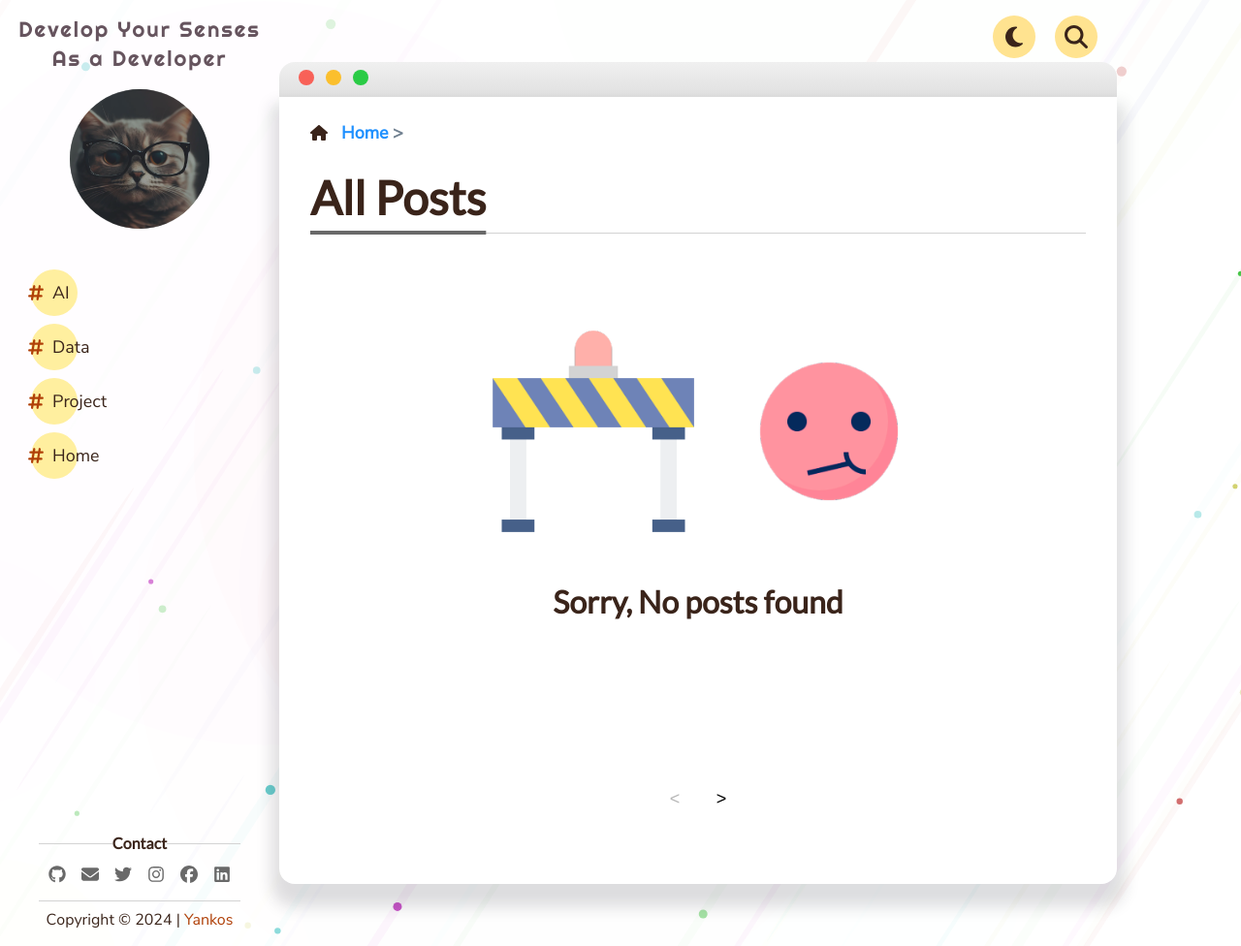
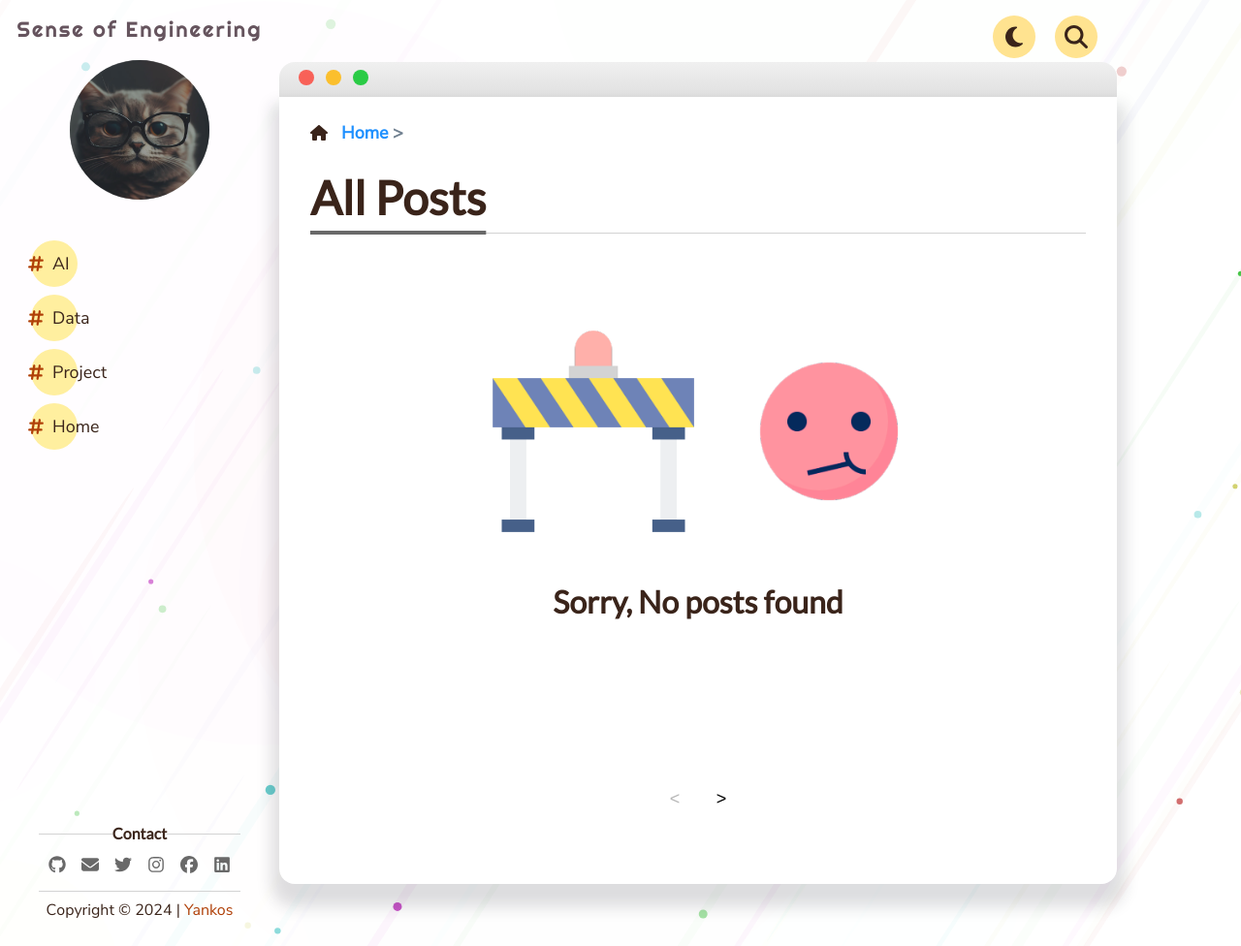
Before and after one commit to jjunier/jjunier.github.io, a Jekyll site: the page built from _pages/index.md, in a window 1280 px wide and 976 px high. Shown: the whole window at 97% size. Built offline with Jekyll 4.4.1, drawn with Linux system fonts in a browser that asks for light colours; part of the change alters nothing that is shown.

Commit message:
chore: update main title & giscus api

```diff
--- a/_config.yml
+++ b/_config.yml
@@ -1,4 +1,4 @@
-title: Develop Your Senses As a Developer
+title: Sense of Engineering
 description: "Satellite - jekyll blog theme"
 logo_img: "/assets/img/favicon.webp"
 profile_img: "/assets/img/profile.webp"
@@ -13,9 +13,9 @@ facebook_username: facebook
 
 # External API
 giscus_repo: "jjunier/jjunier.github.io"
-giscus_repoId: "R_kgDOOucnQA"
+giscus_repoId: "R_kgDOQssM1A"
 giscus_category: "Q&A"
-giscus_categoryId: "DIC_kwDOOucnQM4C0EwU"
+giscus_categoryId: "DIC_kwDOQssM1M4C0E5A"
 goatcounter_code: jjunier
 google_analytics:
 
```
